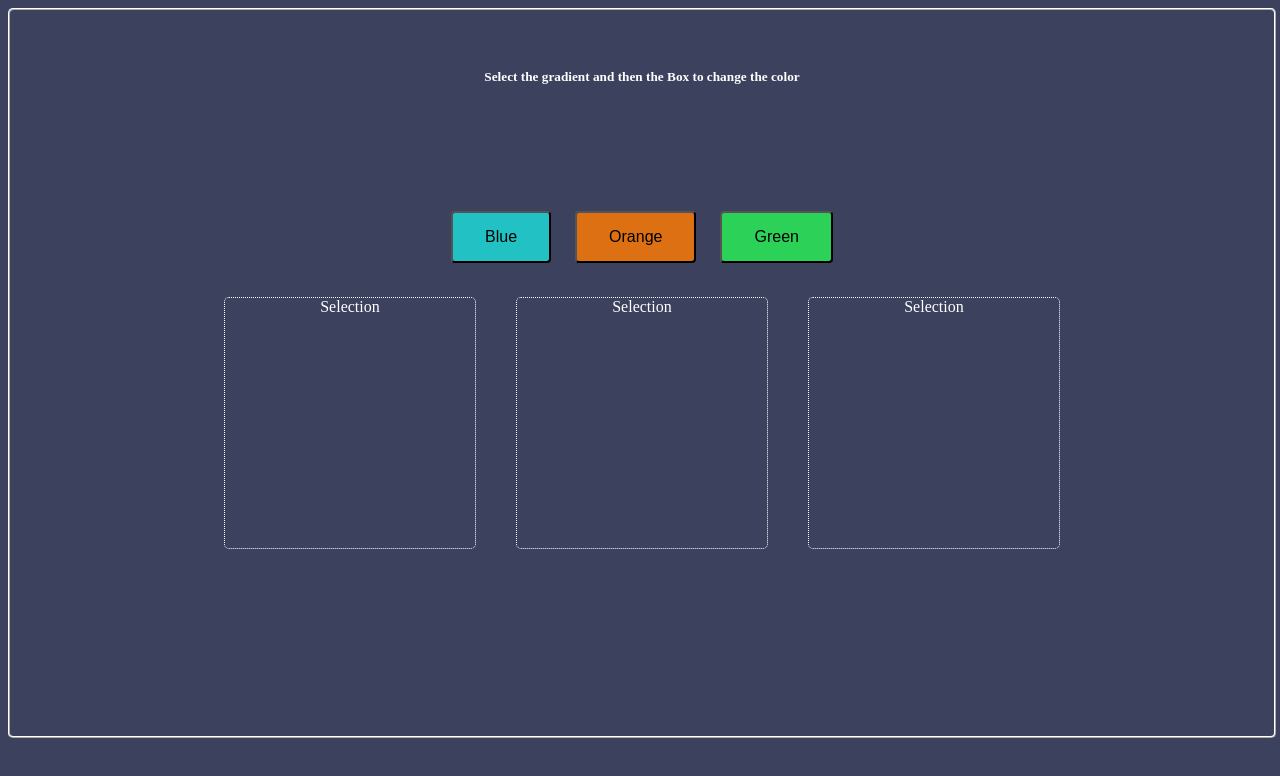
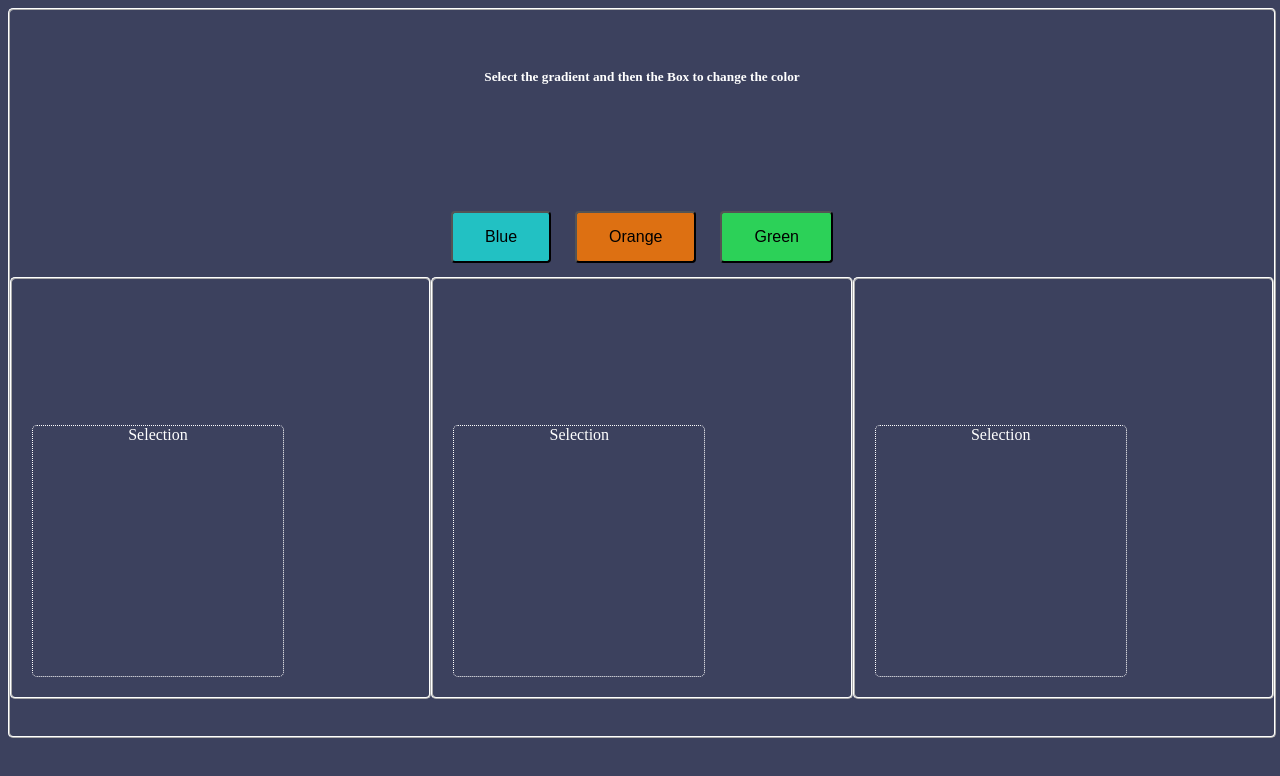
Before and after one commit to acciojob/passing-handler-prop-react-Ashish-Sehray, a React app: page / in a window 1280 px wide. Shown: the top 776 px of the page. Built offline with nearby package versions, Linux system fonts and the light colour scheme.

Commit message:
Update Selection.js

```diff
--- a/src/components/Selection.js
+++ b/src/components/Selection.js
@@ -8,7 +8,7 @@ function Selection({ applyColor }) {
   }
     return (
     <>
-      <div id="#master">
+      <div id="master">
 
         <div
           className="fix-box subheading"
```
